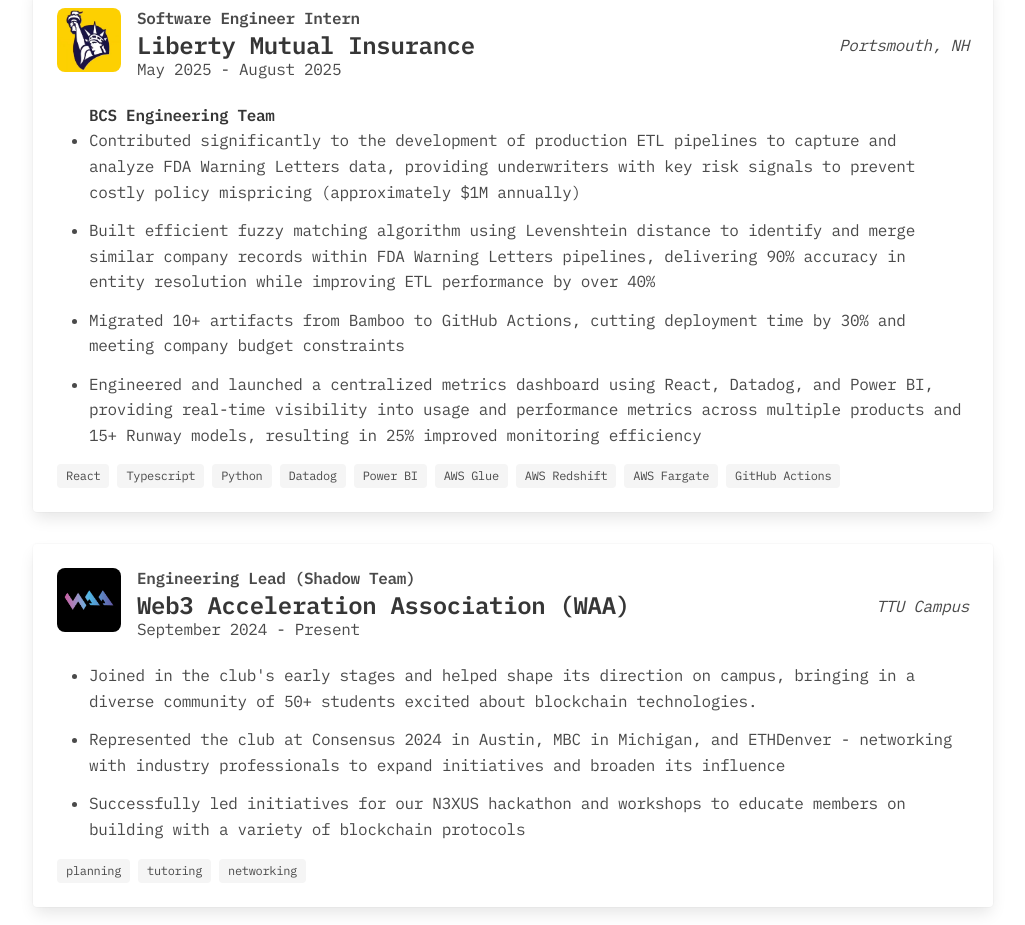
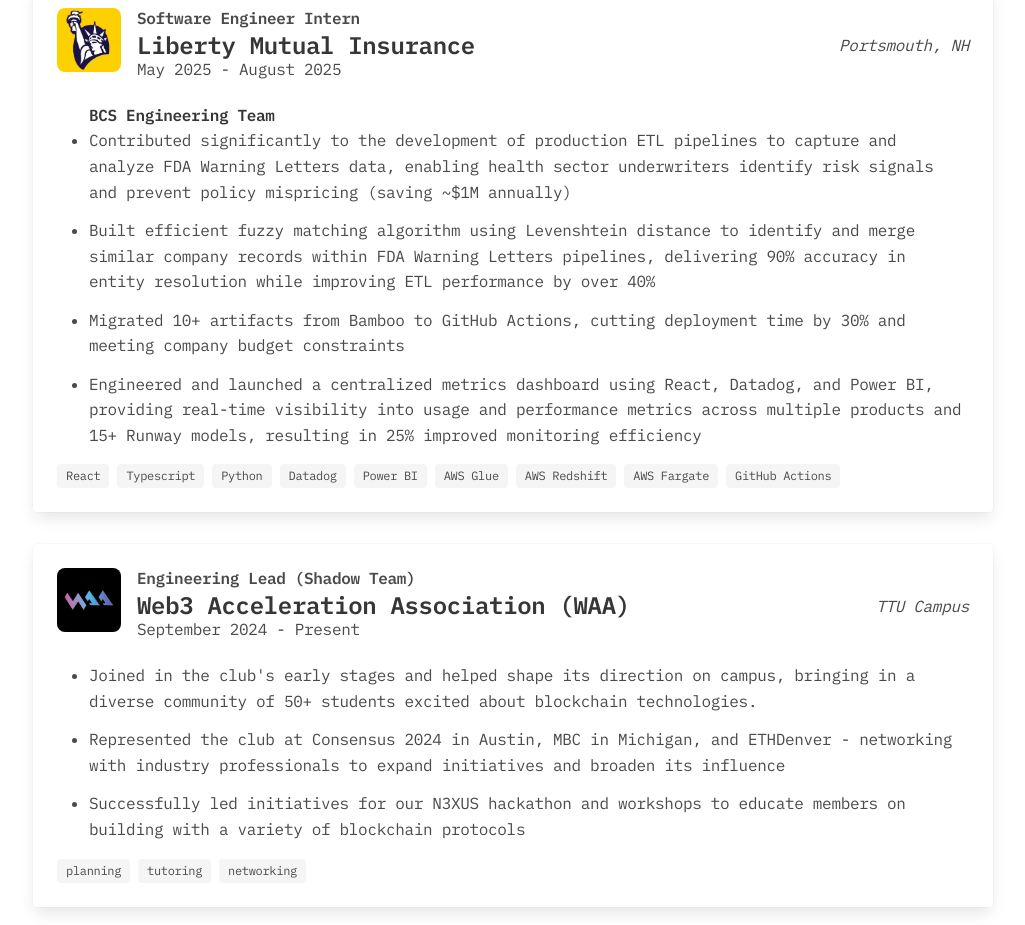
Before and after one commit to jb-gy/jb-gy.github.io, a plain HTML site: page index.html in a window 1280 px wide. Shown: the part 1513-2438 px from the top of the page, without its empty margins (127-1152 px from the left). Drawn offline with nearby package versions, Linux system fonts and the light colour scheme.

Commit message:
clarifying FDA WL pipelines impact

```diff
--- a/index.html
+++ b/index.html
@@ -166,7 +166,7 @@
             <p></p>
             <ul>
                 <strong>BCS Engineering Team</strong>
-                <li>Contributed significantly to the development of production ETL pipelines to capture and analyze FDA Warning Letters data, providing underwriters with key risk signals to prevent costly policy mispricing (approximately $1M annually)</li>
+                <li>Contributed significantly to the development of production ETL pipelines to capture and analyze FDA Warning Letters data, enabling health sector underwriters identify risk signals and prevent policy mispricing (saving ~$1M annually)</li>
                 <li>Built efficient fuzzy matching algorithm using Levenshtein distance to identify and merge similar company records within FDA Warning Letters pipelines, delivering 90% accuracy in entity resolution while improving ETL performance by over 40%</li>
                 <li>Migrated 10+ artifacts from Bamboo to GitHub Actions, cutting deployment time by 30% and meeting company budget constraints</li>
                 <li>Engineered and launched a centralized metrics dashboard using React, Datadog, and Power BI, providing real-time visibility into usage and performance metrics across multiple products and 15+ Runway models, resulting in 25% improved monitoring efficiency</li>
```
